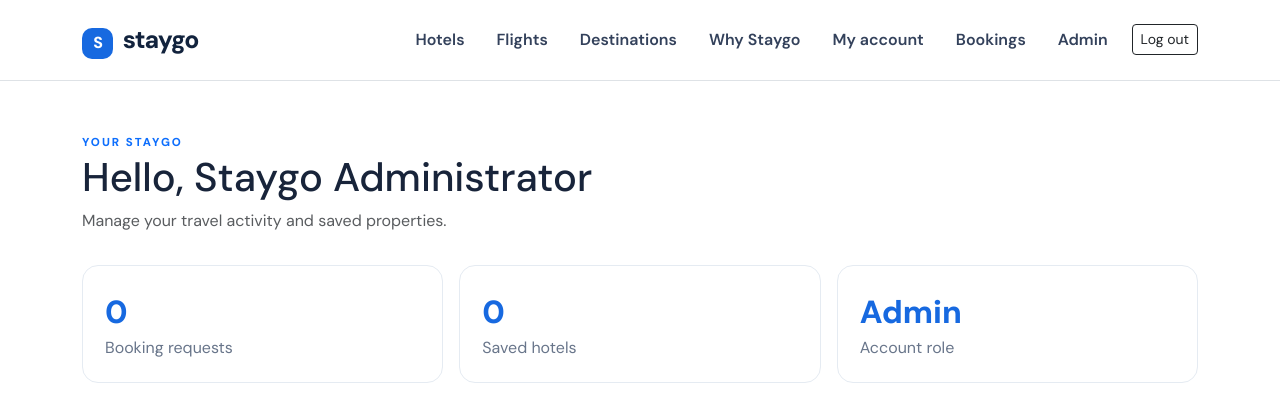
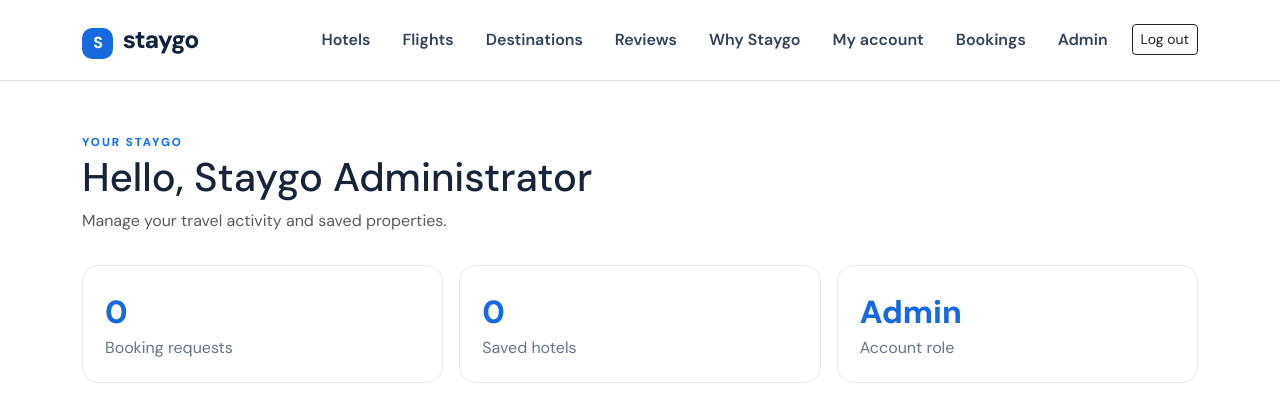
Before and after one commit to rafezubair100/staygo, a Laravel app: page /account in a window 1280 px wide. Shown: the top 420 px of the page. Run offline with Laravel 12, Linux system fonts and the light colour scheme; a user stored in the database is signed in; data comes from the database, SQL or seed files in the repository; data that the repository does not hold is empty.

Commit message:
Add Reviews link to site menu

```diff
--- a/resources/views/layouts/app.blade.php
+++ b/resources/views/layouts/app.blade.php
@@ -19,6 +19,7 @@
         <li><a class="nav-link" href="{{ route('home') }}">Hotels</a></li>
         <li><a class="nav-link" href="{{ route('flights.index') }}">Flights</a></li>
         <li><a class="nav-link" href="{{ route('home') }}#destinations">Destinations</a></li>
+        <li><a class="nav-link" href="{{ route('reviews.index') }}">Reviews</a></li>
         <li><a class="nav-link" href="{{ route('home') }}#why">Why Staygo</a></li>
         @auth
           <li><a class="nav-link" href="{{ route('account') }}">My account</a></li>
```
